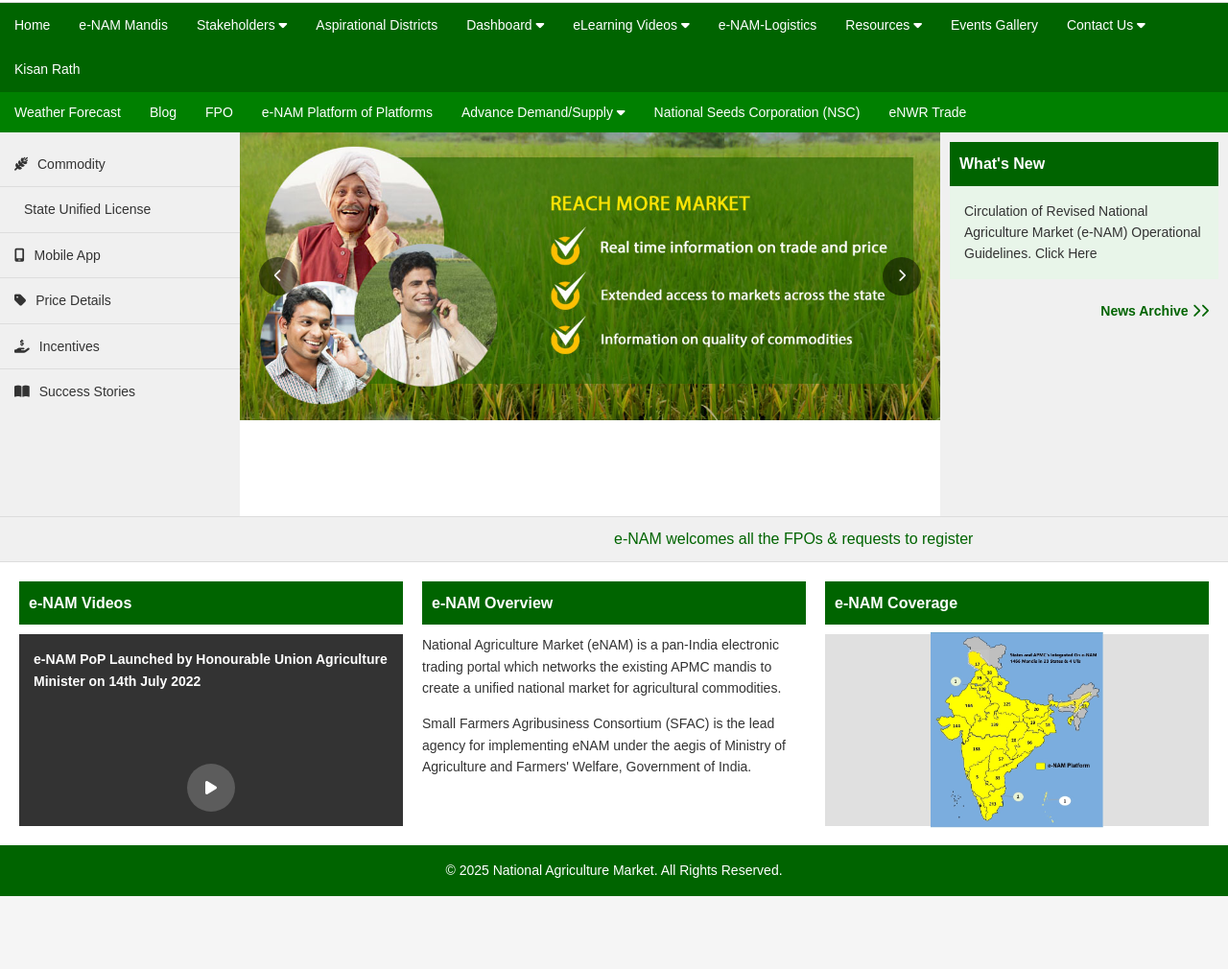
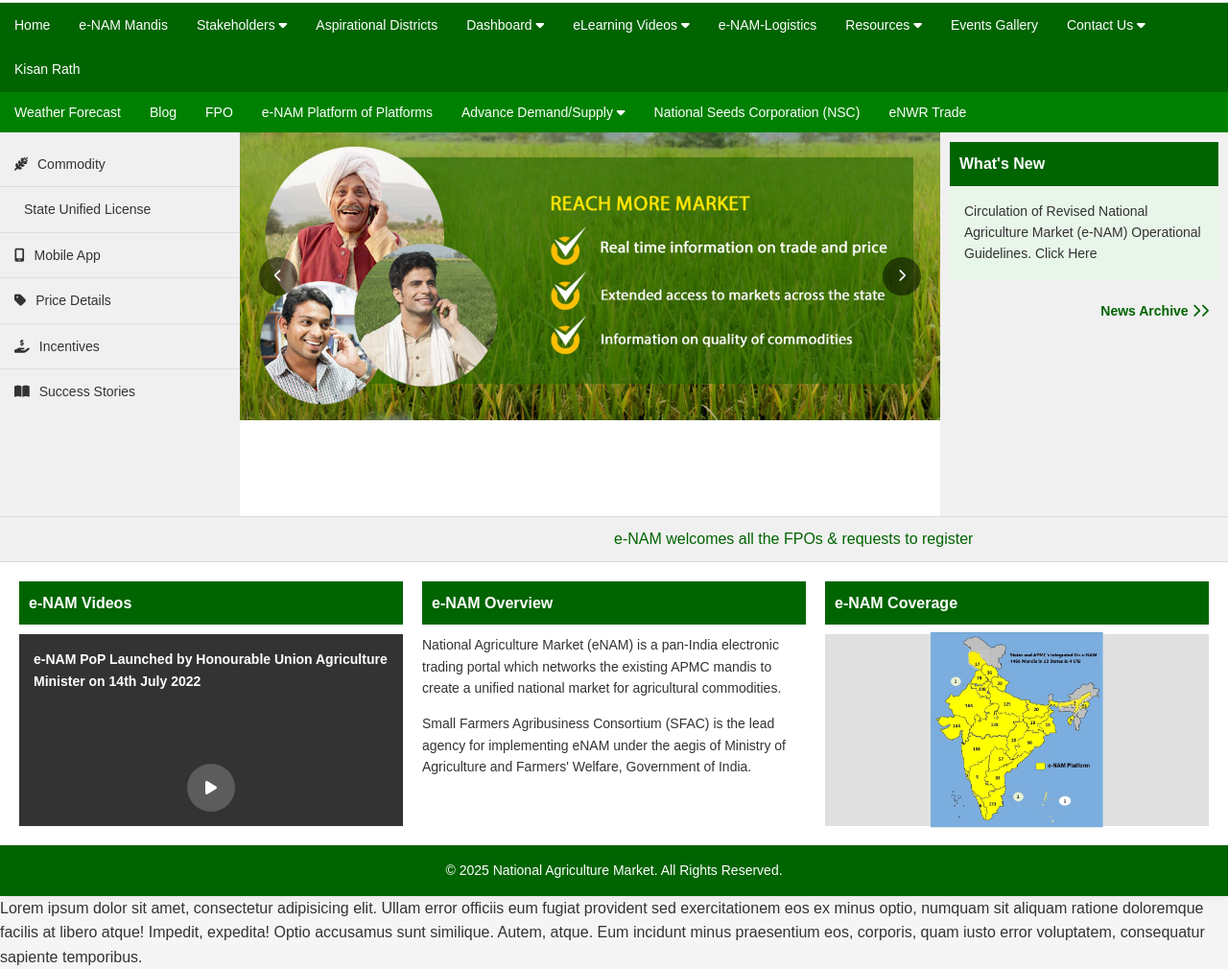
Before and after one commit to 992Ayush-1916/html-css, a plain HTML site: page index.html in a window 1280 px wide. Shown: the part 149-1159 px from the top of the page at 96% size. Before the commit the page ends 1083 px from the top, so only its background shows below. Drawn offline with nearby package versions, Linux system fonts and the light colour scheme.

Commit message:
Paragraph added

```diff
--- a/index.html
+++ b/index.html
@@ -173,7 +173,7 @@
             </div>
         </footer>
     </div>
-
+<p>Lorem ipsum dolor sit amet, consectetur adipisicing elit. Ullam error officiis eum fugiat provident sed exercitationem eos ex minus optio, numquam sit aliquam ratione doloremque facilis at libero atque! Impedit, expedita! Optio accusamus sunt similique. Autem, atque. Eum incidunt minus praesentium eos, corporis, quam iusto error voluptatem, consequatur sapiente temporibus.</p>
     <script src="script.js"></script>
 </body>
 </html>
```
